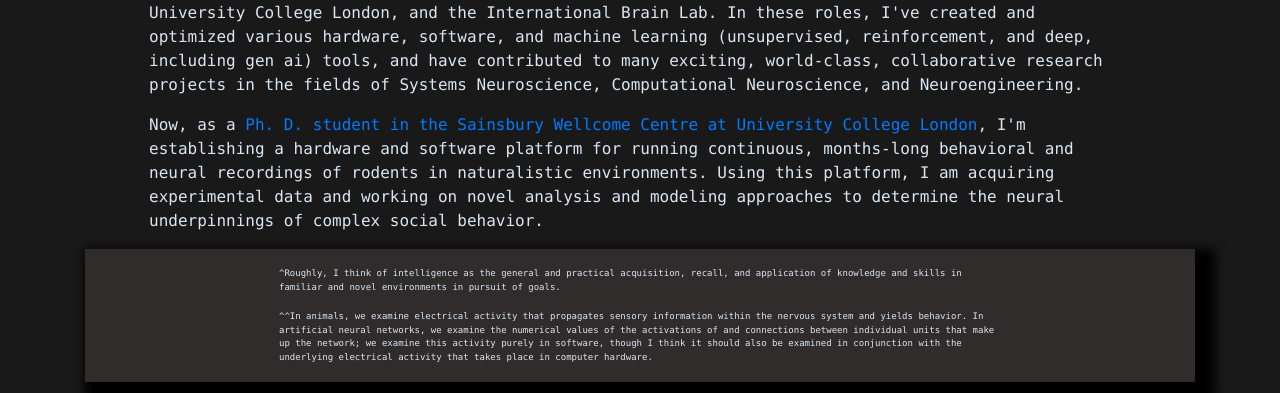
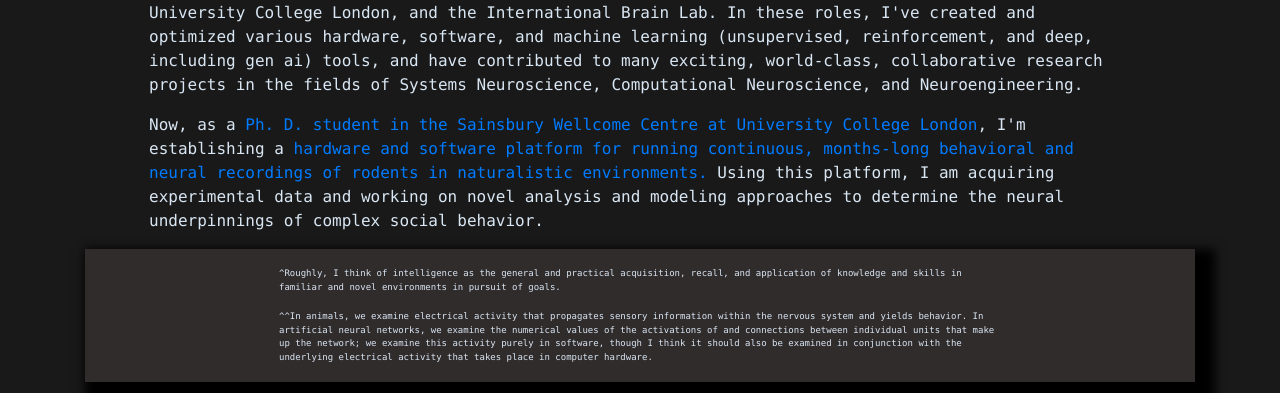
Before and after one commit to jkbhagatio/jkbhagatio.io, a plain HTML site: page jkbhagatio.io/index.html in a window 1280 px wide. Shown: the part 1327-1720 px from the top of the page. Drawn offline with Linux system fonts and the light colour scheme.

Commit message:
added href to aeon_docs site

```diff
--- a/jkbhagatio.io/index.html
+++ b/jkbhagatio.io/index.html
@@ -72,7 +72,7 @@
 			<p class="text-left">Generally, I'm interested in how stuff works, and how we can can best learn how stuff works.&nbsp;</p>
             <p class="text-left">My research focuses on understanding and creating intelligent systems^ -- systems that make use of complex environments to achieve varied goals. Using animal nervous systems and artificial neural networks as models, I create and test theories that explain intelligent behavior as a function of processes that propagate information within these models^^. To aid this research, I also develop software, hardware and experiment protocols to improve the collection and analysis of relevant data.&nbsp;</p>
             <p class="text-left">Since completing my Bachelor's Degree in Neuroscience at Boston University, I've held roles as a Technical Associate, Software Developer, and Data Scientist at Massachusetts Institute of Technology, University College London, and the International Brain Lab. In these roles, I've created and optimized various hardware, software, and machine learning (unsupervised, reinforcement, and deep, including gen ai) tools, and have contributed to many exciting, world-class, collaborative research projects in the fields of Systems Neuroscience, Computational Neuroscience, and Neuroengineering.&nbsp;</p>
-            <p class="text-left">Now, as a <a href="https://www.sainsburywellcome.org/web/people/jai-bhagat">Ph. D. student in the Sainsbury Wellcome Centre at University College London</a>, I'm establishing a hardware and software platform for running continuous, months-long behavioral and neural recordings of rodents in naturalistic environments. Using this platform, I am  acquiring experimental data and working on novel analysis and modeling approaches to determine the neural underpinnings of complex social behavior.</p>
+            <p class="text-left">Now, as a <a href="https://www.sainsburywellcome.org/web/people/jai-bhagat">Ph. D. student in the Sainsbury Wellcome Centre at University College London</a>, I'm establishing a <a href="https://sainsburywellcomecentre.github.io/aeon_docs">hardware and software platform for running continuous, months-long behavioral and neural recordings of rodents in naturalistic environments.</a> Using this platform, I am  acquiring experimental data and working on novel analysis and modeling approaches to determine the neural underpinnings of complex social behavior.</p>
           </div>
         </div>
 		<footer class="welcome-footer">
```
